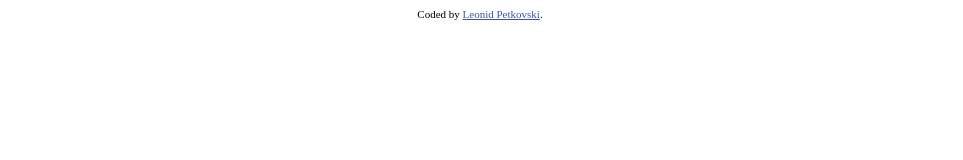
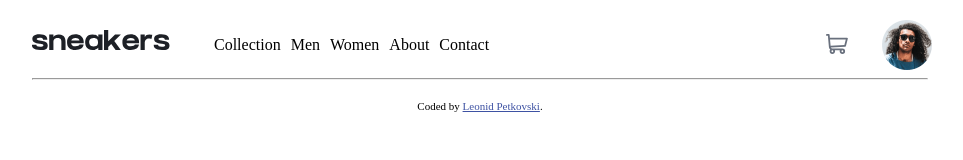
Before and after one commit to Leo1705/E-commerce, a plain HTML site: page ecommerce-product-page-main/index.html in a window 1280 px wide. Shown: the whole page, without its empty margins (160-1123 px from the left). Drawn offline with Linux system fonts and the light colour scheme.

Commit message:
Initial commit

```diff
--- a/ecommerce-product-page-main/index.html
+++ b/ecommerce-product-page-main/index.html
@@ -15,12 +15,32 @@
 </head>
 
 <body>
+<header>
+  <img src="images/logo.svg" alt="logo for the company" class="logo-main"/>
+<ul class="menu-items">
+  <li>Collection</li>
+  <li>Men</li>
+  <li>Women</li>
+  <li>About</li>
+  <li>Contact</li>
+</ul>
 
+<div class="right-side">
+<img src="images/icon-cart.svg"alt="cart-logo"  class="cart-logo"/>
+<img src="images/image-avatar.png" alt="profile-photo" width="50px" height="50px" class="profile-photo"/>
+</div>
+<hr />
+</header>
 
   <div class="attribution">
 
     Coded by <a href="https://github.com/Leo1705">Leonid Petkovski</a>.
   </div>
+
+
+
+
+  <script src="script.js" ></script>
 </body>
 
 </html>
--- a/ecommerce-product-page-main/style.css
+++ b/ecommerce-product-page-main/style.css
@@ -1,8 +1,49 @@
 .attribution {
   font-size: 11px;
   text-align: center;
+}
+body{
+  margin-left:15%;
+  margin-right:15%;
+  margin-top:20px;
 }
 
 .attribution a {
   color: hsl(228, 45%, 44%);
 }
+
+header{
+  display:block;
+  margin-bottom:20px;
+}
+.menu-items{
+  display:inline-flex;
+
+  max-width:30%;
+  align-items:center;
+  justify-content:space-between;
+  list-style:none;
+
+}
+li{
+  padding-right:10px;
+  cursor:pointer;
+}
+.right-side{
+  display:inline-block;
+   cursor:pointer;
+   position:absolute;
+   left:77vw;
+
+  }
+  .cart-logo{
+    margin-bottom:15%;
+
+  }
+.right-side > img:last-of-type{
+  padding-left:30px;
+}
+li:hover{
+  border-bottom:2px solid orange;
+
+}
```
Also changed, not shown: script.js (added).
